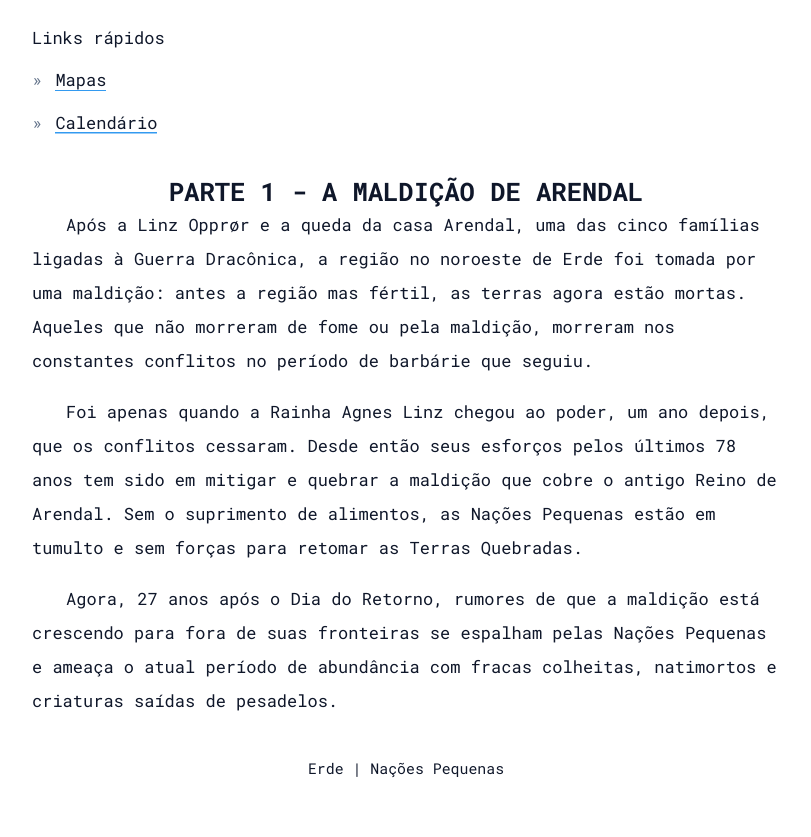
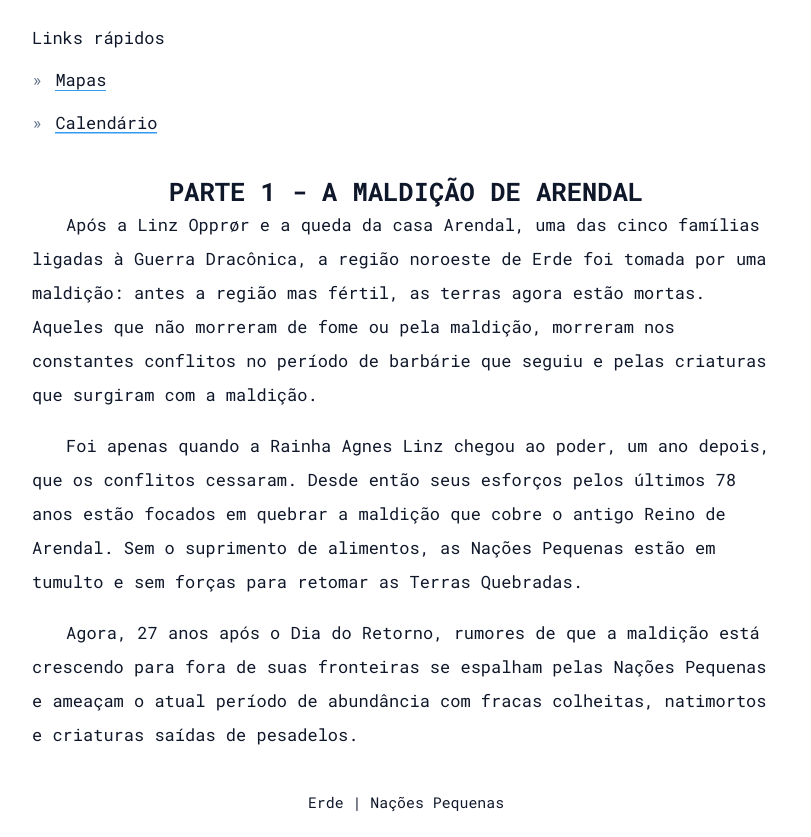
Before and after one commit to VytorCalixto/erde, an Astro site: page / in a window 1280 px wide. Shown: the part 192-1029 px from the top of the page, without its empty margins (234-1045 px from the left). Before the commit the page ends 995 px from the top, so only its background shows below. Built offline with nearby package versions, Linux system fonts and the light colour scheme; Astro itself is replaced by a stand-in of ours.

Commit message:
chore: update part 1 text

```diff
--- a/src/components/CampaingPart1.astro
+++ b/src/components/CampaingPart1.astro
@@ -6,17 +6,17 @@
     Parte 1 - A Maldição de Arendal
   </h2>
   <p class="indent-8 mb-4">
-    Após a Linz Opprør e a queda da casa Arendal, uma das cinco famílias ligadas à Guerra Dracônica, a região no noroeste de Erde foi tomada por uma maldição:
+    Após a Linz Opprør e a queda da casa Arendal, uma das cinco famílias ligadas à Guerra Dracônica, a região noroeste de Erde foi tomada por uma maldição:
     antes a região mas fértil, as terras agora estão mortas. Aqueles que não morreram de fome ou pela maldição, morreram nos constantes conflitos
-    no período de barbárie que seguiu.
+    no período de barbárie que seguiu e pelas criaturas que surgiram com a maldição.
   </p>
   <p class="indent-8 mb-4">
-    Foi apenas quando a Rainha Agnes Linz chegou ao poder, um ano depois, que os conflitos cessaram. Desde então seus esforços pelos últimos 78 anos tem sido
-    em mitigar e quebrar a maldição que cobre o antigo Reino de Arendal. Sem o suprimento de alimentos, as Nações Pequenas estão em tumulto e sem forças
+    Foi apenas quando a Rainha Agnes Linz chegou ao poder, um ano depois, que os conflitos cessaram. Desde então seus esforços pelos últimos 78 anos estão
+    focados em quebrar a maldição que cobre o antigo Reino de Arendal. Sem o suprimento de alimentos, as Nações Pequenas estão em tumulto e sem forças
     para retomar as Terras Quebradas.
   </p>
   <p class="indent-8">
-    Agora, 27 anos após o Dia do Retorno, rumores de que a maldição está crescendo para fora de suas fronteiras se espalham pelas Nações Pequenas e ameaça o
+    Agora, 27 anos após o Dia do Retorno, rumores de que a maldição está crescendo para fora de suas fronteiras se espalham pelas Nações Pequenas e ameaçam o
     atual período de abundância com fracas colheitas, natimortos e criaturas saídas de pesadelos.
   </p>
 </section>
```
